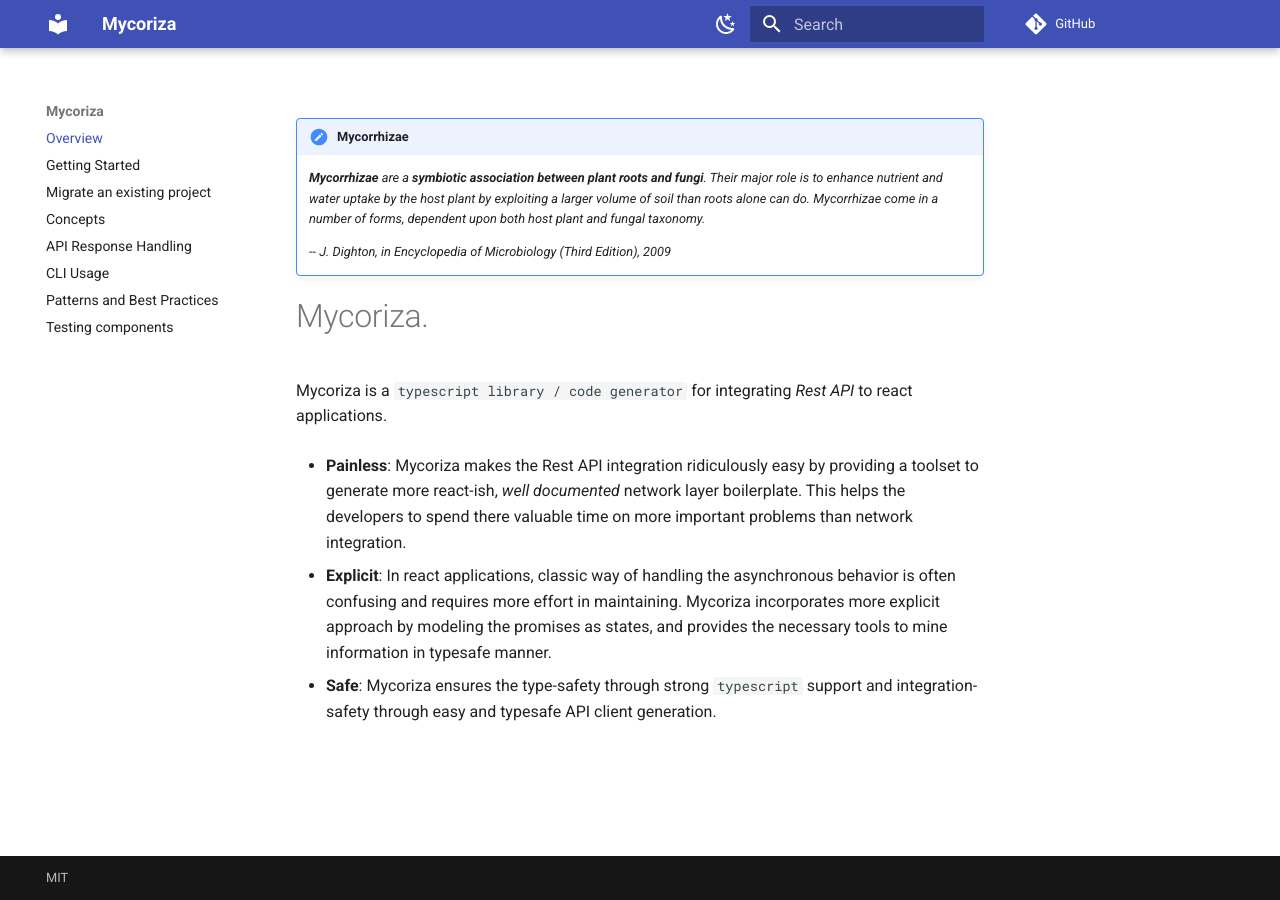
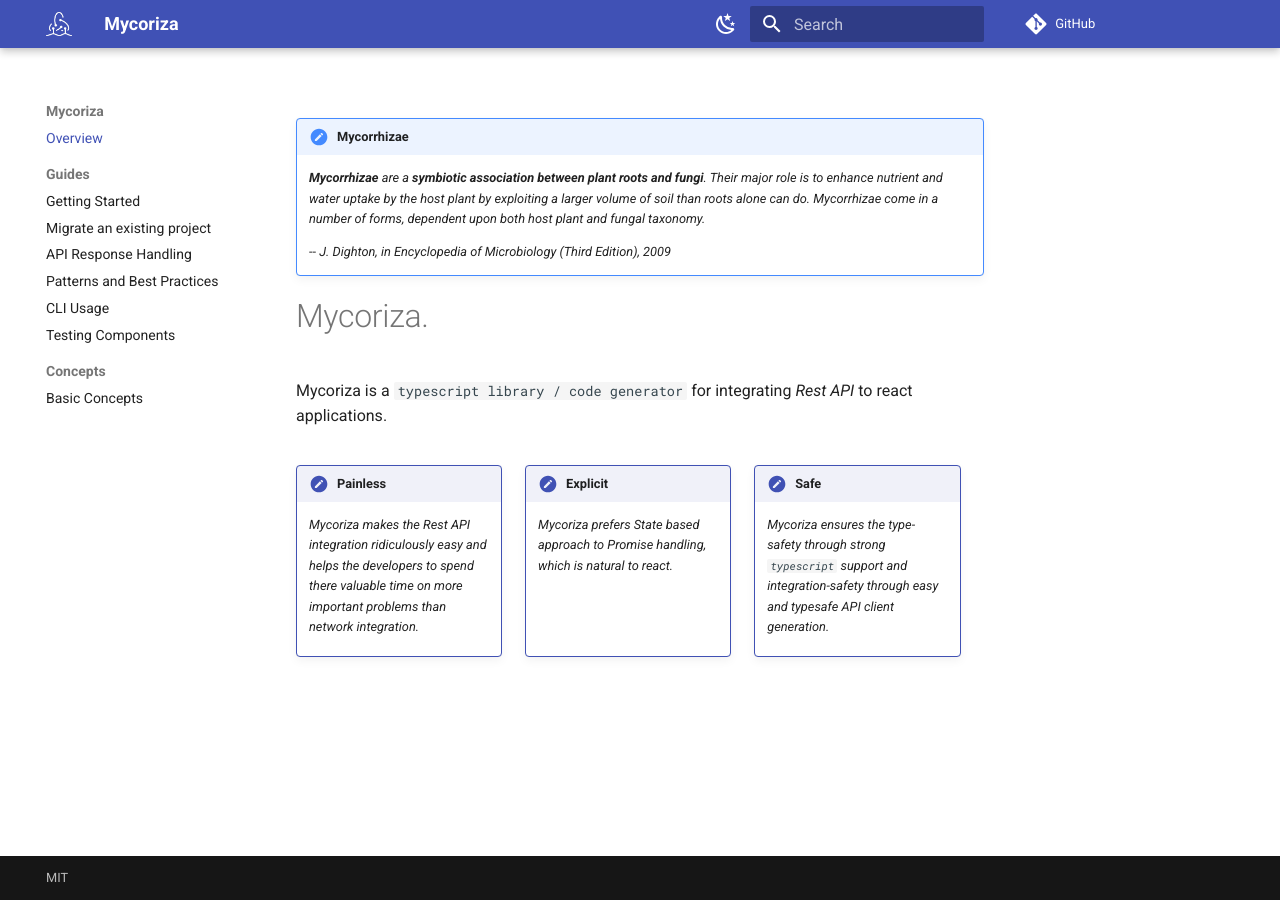
Before and after one commit to hsenid-mobile/mycoriza, an MkDocs documentation site: the page built from docs/index.md, in a window 1280 px wide. Built offline with MkDocs 1.6.1 and Material for MkDocs 9.7.7, drawn with Linux system fonts in a browser that asks for light colours; nearby versions of some CDN libraries; comment, search, counter and statistics services are not loaded; old or Windows-style settings are respelled for this version of MkDocs.

Commit message:
feat(docs): Update documentation.

```diff
--- a/docs/index.md
+++ b/docs/index.md
@@ -10,15 +10,13 @@
 
 Mycoriza is a `typescript library / code generator` for integrating _Rest API_ to react applications.
 
-* **Painless**: Mycoriza makes the Rest API integration ridiculously easy by providing a toolset to generate more
-  react-ish, _well documented_ network layer boilerplate. This helps the developers to spend there valuable time on more important problems
-  than network integration.
+!!! card "Painless"
+    _Mycoriza makes the Rest API integration ridiculously easy and helps the developers to spend there valuable time on more important problems
+    than network integration._
 
+!!! card "Explicit"
+    _Mycoriza prefers State based approach to Promise handling, which is natural to react._
 
-* **Explicit**: In react applications, classic way of handling the asynchronous behavior is often confusing and requires more
-  effort in maintaining. Mycoriza incorporates more explicit approach by modeling the promises as states, and provides
-  the necessary tools to mine information in typesafe manner.
-
-
-* **Safe**: Mycoriza ensures the type-safety through strong `typescript` support and integration-safety through easy
-  and typesafe API client generation.
+!!! card "Safe"
+    _Mycoriza ensures the type-safety through strong `typescript` support and integration-safety through easy
+    and typesafe API client generation._
--- /dev/null
+++ b/docs/stylesheets/extra.css
@@ -0,0 +1,19 @@
+
+
+.md-typeset .admonition.card,
+.md-typeset details.card {
+    border-color: rgb(64, 81, 180);
+    width: 30%;
+    margin-right: 3.3%;
+    float: left;
+    min-height: 15em;
+}
+.md-typeset .card > .admonition-title,
+.md-typeset .card > summary {
+    background-color: rgba(64, 81, 180, 0.08);
+    border-color: rgb(64, 81, 180);
+}
+.md-typeset .card > .admonition-title::before,
+.md-typeset .card > summary::before {
+    background-color: rgb(64, 81, 180);
+}
--- a/mkdocs.yml
+++ b/mkdocs.yml
@@ -1,8 +1,10 @@
 site_name: Mycoriza
 theme:
   name: material
+  logo: assets/logo-white.png
   features:
     - header.autohide
+    - navigation.sections
   palette:
     - scheme: default
       toggle:
@@ -12,22 +14,28 @@
       toggle:
         icon: material/weather-sunny
         name: Switch to light mode
+  icon:
+    admonition:
+      card: fontawesome/solid/sticky-note
 repo_url: https://github.com/hsenid-mobile/mycoriza
 edit_uri: ""
 copyright: MIT
-nav:
+pages:
   - Overview: index.md
-  - Getting Started: getting-started.md
-  - Migrate an existing project: migration-guide.md
-  - Concepts: concepts.md
-  - API Response Handling: network-states.md
-  - CLI Usage: cli-usage.md
-  - Patterns and Best Practices: patterns-and-best-practices.md
-  - Testing components: how-to-test.md
+  - Guides:
+    - Getting Started: getting-started.md
+    - Migrate an existing project: migration-guide.md
+    - API Response Handling: network-states.md
+    - Patterns and Best Practices: patterns-and-best-practices.md
+    - CLI Usage: cli-usage.md
+    - Testing Components: how-to-test.md
+  - Concepts:
+    - Basic Concepts: concepts.md
 
 markdown_extensions:
   - pymdownx.highlight
   - admonition
+  - attr_list
 
 extra_javascript:
   - https://cdn.jsdelivr.net/npm/prismjs@1.24.1/prism.min.js
@@ -35,6 +43,7 @@
 #  - javascripts/config.js
 extra_css:
   - https://cdn.jsdelivr.net/npm/prismjs@1.24.1/themes/prism-okaidia.css
+  - stylesheets/extra.css
 
 extra:
   generator: false
```
Also changed, not shown: README.md (line endings or trailing spaces), docs/assets/logo-white.png (added), docs/assets/logo.png (added), docs/assets/logo.svg (added), 7 other files.
